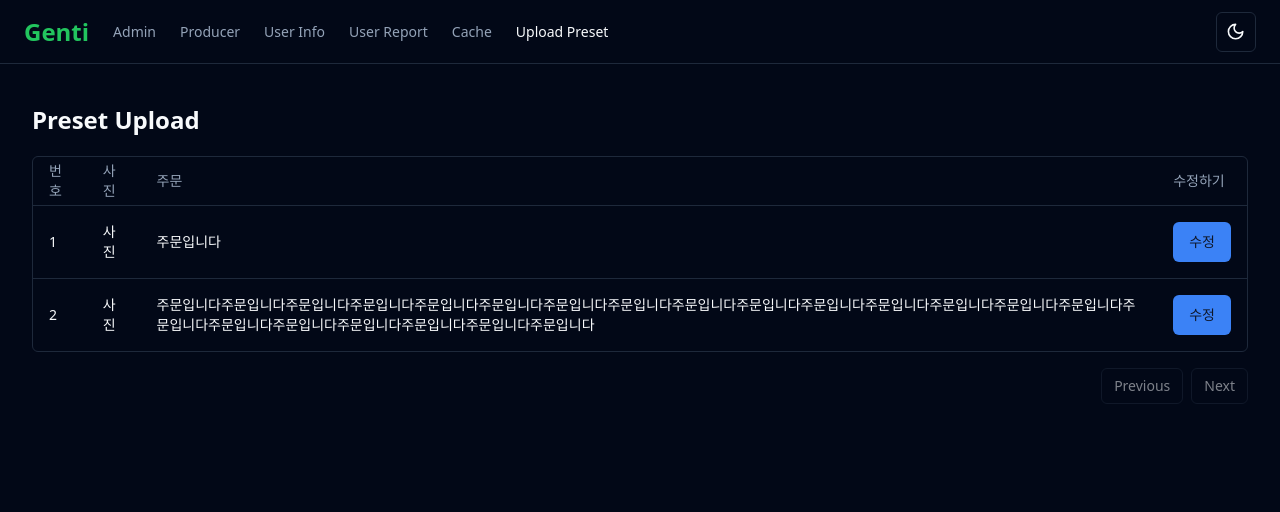
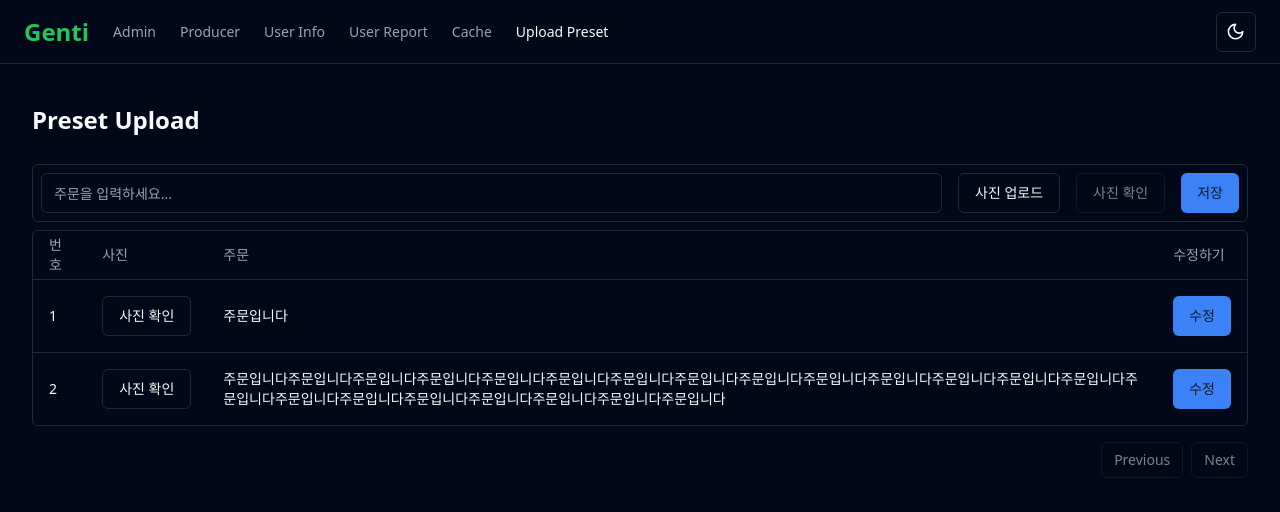
Before and after one commit to Genti2024/Genti-Admin, a React (Vite) app: page /upload/preset in a window 1280 px wide. Shown: the top 512 px of the page. Built offline with nearby package versions, Linux system fonts and the light colour scheme.

Commit message:
feat: preset-upload 틀 개발

```diff
--- a/src/components/preset-upload/columns.tsx
+++ b/src/components/preset-upload/columns.tsx
@@ -5,15 +5,22 @@ import { Preset } from '@/types/preset'
 
 export const presetUploadColumns: ColumnDef<Preset>[] = [
   { accessorKey: 'id', header: '번호', minSize: 50, maxSize: 200, size: 100 },
-  { accessorKey: 'picture', header: '사진', minSize: 50, maxSize: 200, size: 100 },
+  {
+    accessorKey: 'picture',
+    header: '사진',
+    cell: ({ row }) => {
+      const userPic = row.getValue('picture') as string[]
+      return (
+        <Button variant="outline" onClick={() => window.open(`${userPic}`)}>
+          사진 확인
+        </Button>
+      )
+    },
+  },
+
   { accessorKey: 'order', header: '주문', minSize: 50, maxSize: 200, size: 100 },
   {
     id: 'editOrder',
     header: '수정하기',
-    cell: () => (
-      <Button variant="default" size="default" onClick={() => {}}>
-        수정
-      </Button>
-    ),
   },
 ]
--- a/src/components/preset-upload/data-table.tsx
+++ b/src/components/preset-upload/data-table.tsx
@@ -1,6 +1,8 @@
 import { ColumnDef, flexRender, getCoreRowModel, getPaginationRowModel, useReactTable } from '@tanstack/react-table'
+import { useCallback, useRef, useState } from 'react'
 
 import { Button } from '@/components/ui/button'
+import { Input } from '@/components/ui/input'
 import { Table, TableBody, TableCell, TableHead, TableHeader, TableRow } from '@/components/ui/table'
 
 interface DataTableProps<TData, TValue> {
@@ -9,6 +11,17 @@ interface DataTableProps<TData, TValue> {
 }
 
 export function DataTable<TData, TValue>({ columns, data }: DataTableProps<TData, TValue>) {
+  const files = useRef<null | HTMLInputElement>()
+  const [btnDisabled, setBtnDisabled] = useState<boolean>(true)
+
+  const handleFileChange = useCallback((e: React.ChangeEvent<HTMLInputElement>) => {
+    if (e.target.files?.length) {
+      setBtnDisabled(false)
+    } else {
+      setBtnDisabled(true)
+    }
+  }, [])
+
   const table = useReactTable({
     data,
     columns,
@@ -23,6 +36,25 @@ export function DataTable<TData, TValue>({ columns, data }: DataTableProps<TData
 
   return (
     <div>
+      <div className="flex flex-row items-center gap-4 py-2">
+        <div className="flex items-center border rounded-md w-full p-2">
+          <Input placeholder="주문을 입력하세요..." defaultValue="" className="mr-4" />
+          <Button variant="outline" size="default" className="mr-4" onClick={() => files.current?.click()}>
+            사진 업로드
+          </Button>
+          <Input
+            type="file"
+            className="hidden"
+            ref={el => (files.current = el)}
+            accept="image/*"
+            onChange={e => handleFileChange(e)}
+          />
+          <Button variant="outline" className="mr-4" disabled={btnDisabled} onClick={() => window.open(``)}>
+            사진 확인
+          </Button>
+          <Button type="submit">저장</Button>
+        </div>
+      </div>
       <div className="border rounded-md">
         <Table>
           <TableHeader>
@@ -42,9 +74,20 @@ export function DataTable<TData, TValue>({ columns, data }: DataTableProps<TData
             {table.getRowModel().rows?.length ? (
               table.getRowModel().rows.map(row => (
                 <TableRow key={row.id} data-state={row.getIsSelected() && 'selected'}>
-                  {row.getVisibleCells().map(cell => (
-                    <TableCell key={cell.id}>{flexRender(cell.column.columnDef.cell, cell.getContext())}</TableCell>
-                  ))}
+                  {row.getVisibleCells().map(cell => {
+                    if (cell.column.columnDef.id === 'editOrder') {
+                      return (
+                        <TableCell key={cell.id}>
+                          <Button variant="default" size="default" onClick={() => console.log('수정')}>
+                            수정
+                          </Button>
+                        </TableCell>
+                      )
+                    }
+                    return (
+                      <TableCell key={cell.id}>{flexRender(cell.column.columnDef.cell, cell.getContext())}</TableCell>
+                    )
+                  })}
                 </TableRow>
               ))
             ) : (
--- a/src/lib/mocks/preset.ts
+++ b/src/lib/mocks/preset.ts
@@ -1,10 +1,14 @@
 import { Preset } from '@/types/preset'
 
 export const preset: Preset[] = [
-  { id: 1, picture: '사진', order: '주문입니다' },
+  {
+    id: 1,
+    picture: 'https://images.unsplash.com/photo-1588345921523-c2dcdb7f1dcd?w=800&dpr=2&q=80',
+    order: '주문입니다',
+  },
   {
     id: 2,
-    picture: '사진',
+    picture: 'https://images.unsplash.com/photo-1588345921523-c2dcdb7f1dcd?w=800&dpr=2&q=80',
     order:
       '주문입니다주문입니다주문입니다주문입니다주문입니다주문입니다주문입니다주문입니다주문입니다주문입니다주문입니다주문입니다주문입니다주문입니다주문입니다주문입니다주문입니다주문입니다주문입니다주문입니다주문입니다주문입니다',
   },
```
Also changed, not shown: src/components/preset-upload/upload.tsx (deleted).
